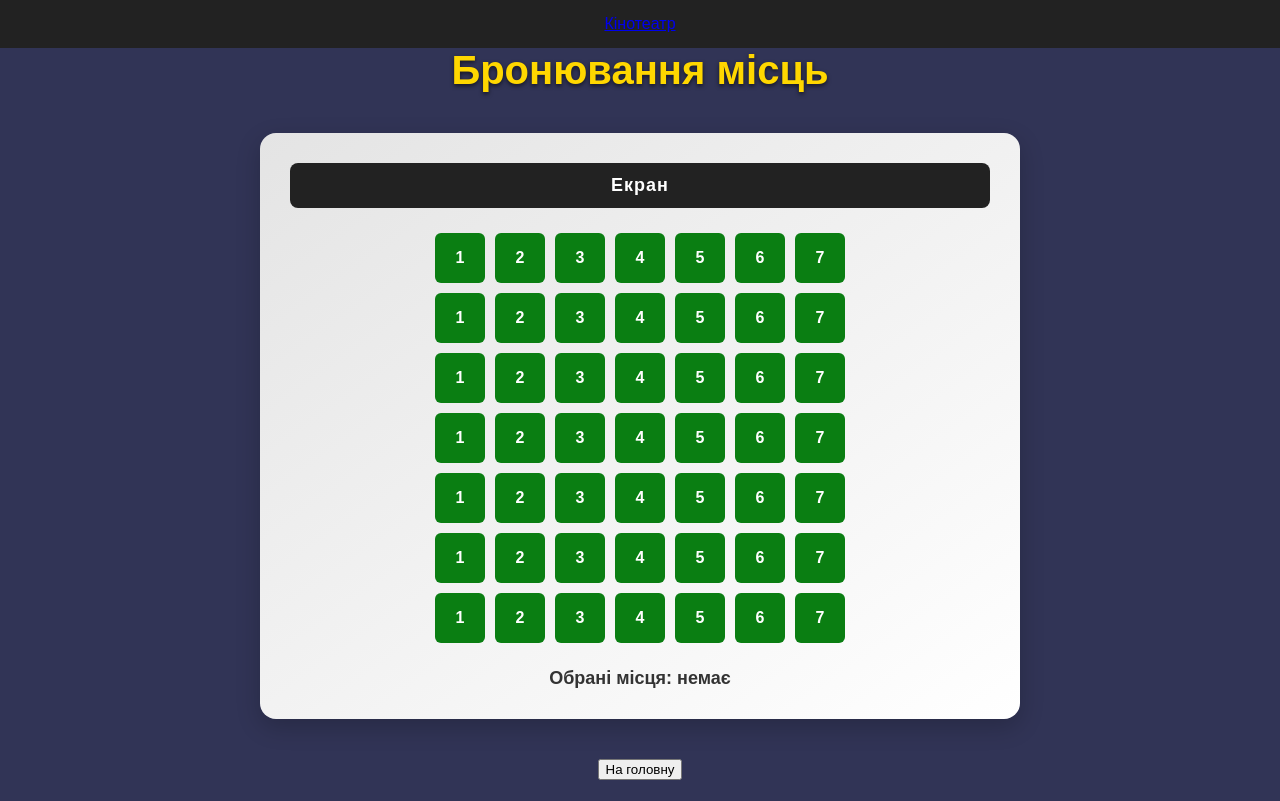
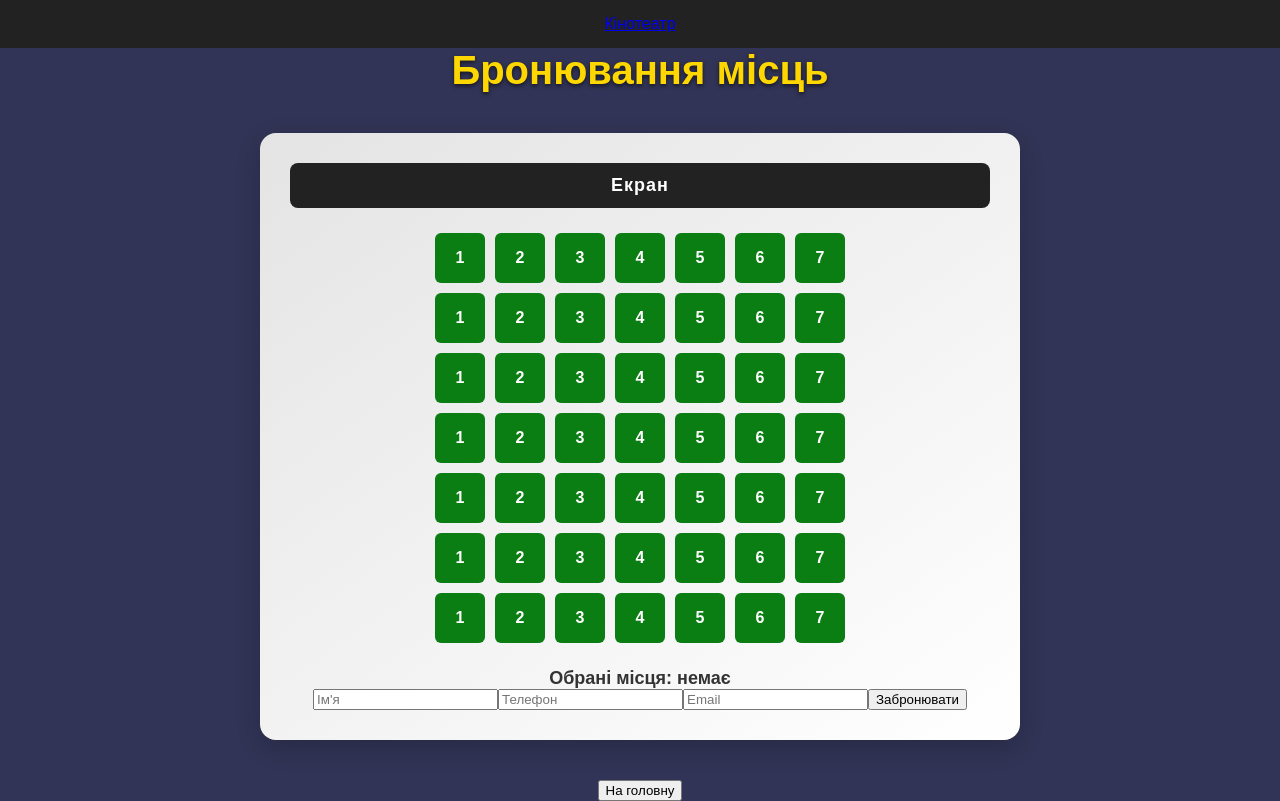
Before and after one commit to PaShoK2112/Cinema, a React (Create React App) app: page /booking/1 in a window 1280 px wide. Built offline with nearby package versions, Linux system fonts and the light colour scheme.

Commit message:
update CinemaHall.jsx

```diff
--- a/src/components/CinemaHall.jsx
+++ b/src/components/CinemaHall.jsx
@@ -1,12 +1,27 @@
-import React, { useState } from 'react';
+import React, { useState, useEffect } from 'react';
+import { toast, ToastContainer } from 'react-toastify';
+import 'react-toastify/dist/ReactToastify.css';
+import { getBookings, saveBooking } from '../services/BookingService';
 import '../styles/CinemaHall.css';
 
 const CinemaHall = ({ movieId }) => {
   const rows = 7;
   const seatsPerRow = 7;
+
   const [selectedSeats, setSelectedSeats] = useState([]);
+  const [bookedSeats, setBookedSeats] = useState([]);
+  const [formData, setFormData] = useState({ name: '', phone: '', email: '' });
+  const [errors, setErrors] = useState({});
+
+  useEffect(() => {
+    const bookings = getBookings(movieId);
+    const booked = Object.keys(bookings);
+    setBookedSeats(booked);
+  }, [movieId]);
 
   const toggleSeat = (seatId) => {
+    if (bookedSeats.includes(seatId)) return;
+
     setSelectedSeats((prev) =>
       prev.includes(seatId)
         ? prev.filter((s) => s !== seatId)
@@ -14,16 +29,64 @@ const CinemaHall = ({ movieId }) => {
     );
   };
 
+  const validateForm = () => {
+    const newErrors = {};
+
+    if (!formData.name) newErrors.name = "Ім'я є обов'язковим";
+    if (!formData.phone) newErrors.phone = "Телефон є обов'язковим";
+    if (!formData.email) newErrors.email = "Email є обов'язковим";
+    else if (!/\S+@\S+\.\S+/.test(formData.email))
+      newErrors.email = "Некоректний формат email";
+
+    setErrors(newErrors);
+    return Object.keys(newErrors).length === 0;
+  };
+
+  const handleBooking = () => {
+    if (selectedSeats.length === 0) {
+      toast.error('Виберіть принаймні одне місце');
+      return;
+    }
+
+    if (!validateForm()) {
+      toast.error('Заповніть усі поля коректно');
+      return;
+    }
+
+    selectedSeats.forEach((seatId) => {
+      saveBooking(movieId, seatId, formData);
+    });
+
+    setBookedSeats((prev) => [...prev, ...selectedSeats]);
+    setSelectedSeats([]);
+    setFormData({ name: '', phone: '', email: '' });
+    toast.success('Бронювання успішне!');
+  };
+
+  const handleInputChange = (e) => {
+    const { name, value } = e.target;
+    setFormData((prev) => ({ ...prev, [name]: value }));
+    setErrors((prev) => ({ ...prev, [name]: '' }));
+  };
+
+  const formatSeatId = (seatId) => {
+    const [row, seat] = seatId.split('-').map(Number);
+    return `Ряд ${row + 1}, Місце ${seat + 1}`;
+  };
+
   const renderSeats = () => {
     const seats = [];
+
     for (let row = 0; row < rows; row++) {
       for (let seat = 0; seat < seatsPerRow; seat++) {
         const seatId = `${row}-${seat}`;
         const isSelected = selectedSeats.includes(seatId);
+        const isBooked = bookedSeats.includes(seatId);
+
         seats.push(
           <div
             key={seatId}
-            className={`seat ${isSelected ? 'selected' : ''}`}
+            className={`seat ${isSelected ? 'selected' : ''} ${isBooked ? 'booked' : ''}`}
             onClick={() => toggleSeat(seatId)}
             title={`Ряд ${row + 1}, Місце ${seat + 1}`}
           >
@@ -32,6 +95,7 @@ const CinemaHall = ({ movieId }) => {
         );
       }
     }
+
     return seats;
   };
 
@@ -39,9 +103,43 @@ const CinemaHall = ({ movieId }) => {
     <div className="cinema-container">
       <div className="screen">Екран</div>
       <div className="hall-grid">{renderSeats()}</div>
+
       <div className="summary">
-        Обрані місця: <strong>{selectedSeats.join(', ') || 'немає'}</strong>
+        Обрані місця: <strong>{selectedSeats.map(formatSeatId).join(', ') || 'немає'}</strong>
       </div>
+
+      <div className="booking-form">
+        <input
+          type="text"
+          name="name"
+          placeholder="Ім'я"
+          value={formData.name}
+          onChange={handleInputChange}
+        />
+        {errors.name && <small>{errors.name}</small>}
+
+        <input
+          type="tel"
+          name="phone"
+          placeholder="Телефон"
+          value={formData.phone}
+          onChange={handleInputChange}
+        />
+        {errors.phone && <small>{errors.phone}</small>}
+
+        <input
+          type="email"
+          name="email"
+          placeholder="Email"
+          value={formData.email}
+          onChange={handleInputChange}
+        />
+        {errors.email && <small>{errors.email}</small>}
+
+        <button onClick={handleBooking}>Забронювати</button>
+      </div>
+
+      <ToastContainer position="top-right" autoClose={3000} />
     </div>
   );
 };
```
